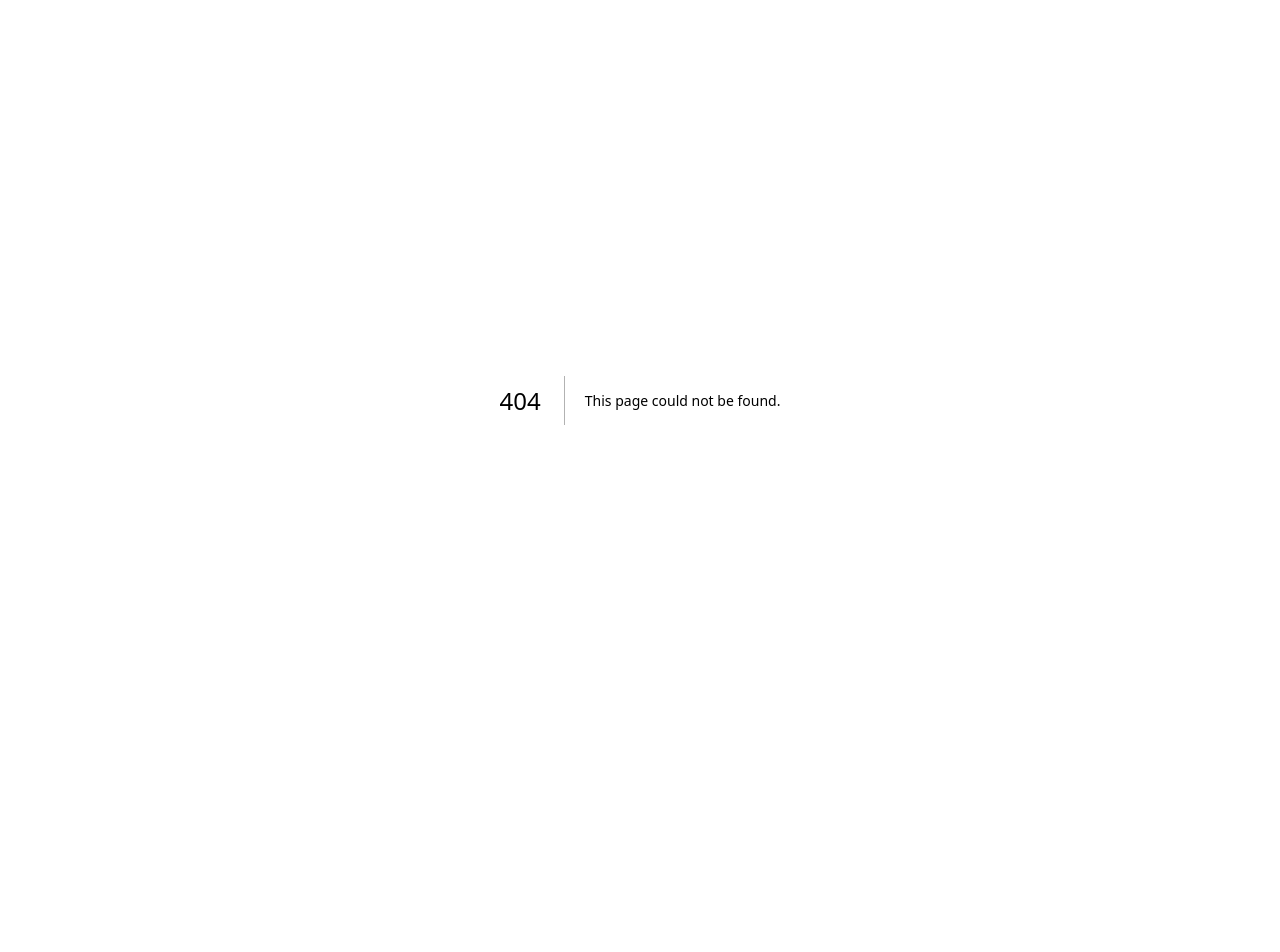
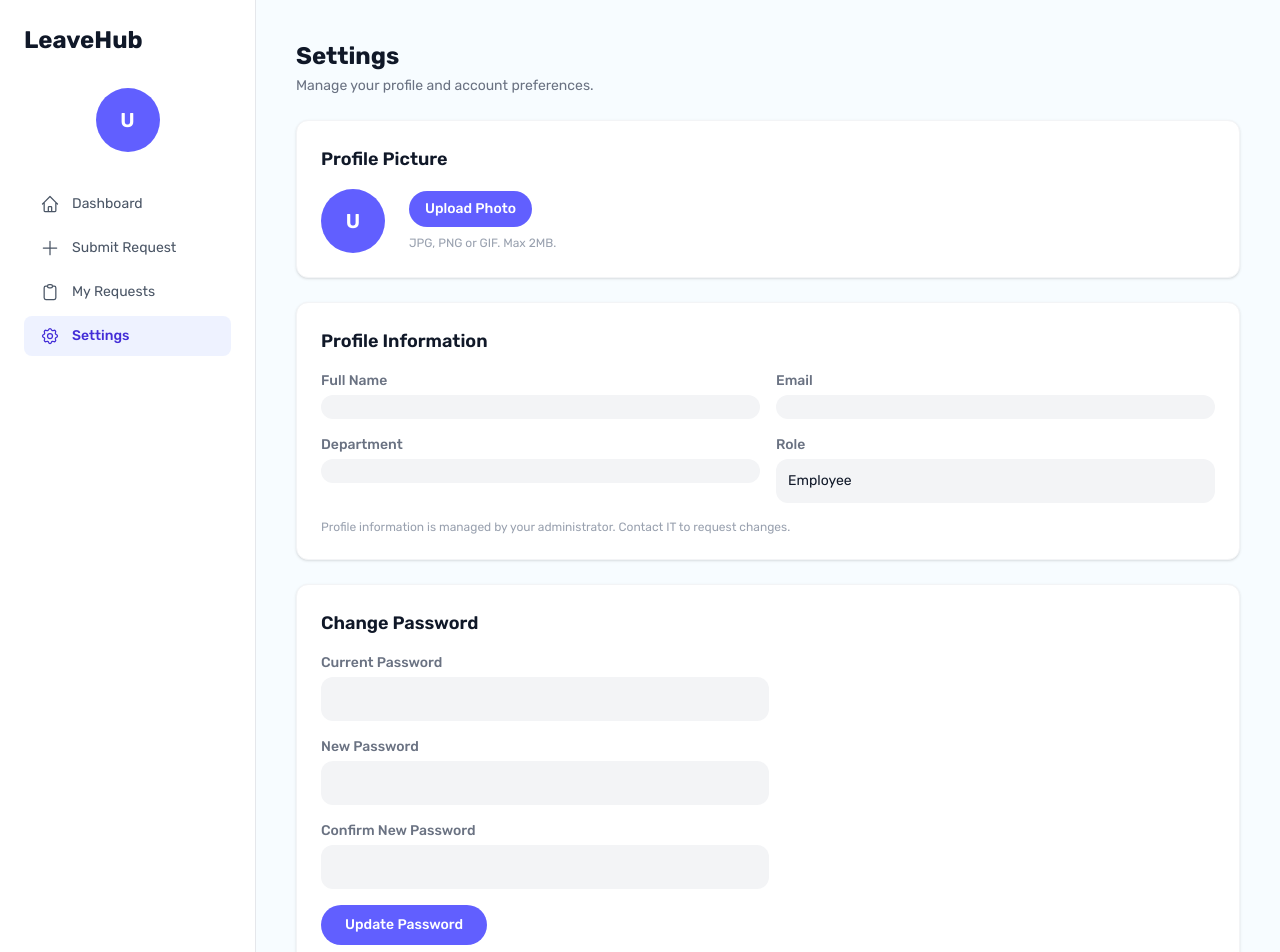
Before and after one commit to derricksjohnstone-cpu/CMSC-495-CCC, a Next.js app in the folder frontend/: page /employee/settings in a window 1280 px wide. Before the commit this address had no page. Shown: the top 952 px of the page. Before the commit the page ends 800 px from the top, so only its background shows below. Built offline with nearby package versions, Linux system fonts and the light colour scheme.

Commit message:
Add employee settings page with profile, avatar upload, and password form

```diff
--- /dev/null
+++ b/frontend/app/employee/settings/page.tsx
@@ -0,0 +1,249 @@
+"use client";
+
+import { useState, useEffect, useRef } from "react";
+import Avatar from "@/components/ui/Avatar";
+
+export default function SettingsPage() {
+  const [user, setUser] = useState({
+    name: "",
+    email: "",
+    department: "",
+    profileImage: null as string | null,
+  });
+  const [currentPassword, setCurrentPassword] = useState("");
+  const [newPassword, setNewPassword] = useState("");
+  const [confirmPassword, setConfirmPassword] = useState("");
+  const [passwordMessage, setPasswordMessage] = useState("");
+  const [imageMessage, setImageMessage] = useState("");
+  const fileInputRef = useRef<HTMLInputElement>(null);
+
+  useEffect(() => {
+    const stored = localStorage.getItem("user");
+    if (stored) {
+      const parsed = JSON.parse(stored);
+      setUser({
+        name: parsed.name,
+        email: parsed.email,
+        department: parsed.department,
+        profileImage: parsed.profileImage,
+      });
+    }
+  }, []);
+
+  const handlePasswordChange = (e: React.SyntheticEvent) => {
+    e.preventDefault();
+
+    if (newPassword !== confirmPassword) {
+      setPasswordMessage("New passwords do not match.");
+      return;
+    }
+
+    if (newPassword.length < 6) {
+      setPasswordMessage("Password must be at least 6 characters.");
+      return;
+    }
+
+    // TODO: Replace with API call when backend adds PUT /users/{id}/password
+    console.log("Password change requested:", { currentPassword, newPassword });
+    setPasswordMessage("Password change is not available yet. Backend endpoint coming soon.");
+    setCurrentPassword("");
+    setNewPassword("");
+    setConfirmPassword("");
+  };
+
+  const handleImageUpload = (e: React.ChangeEvent<HTMLInputElement>) => {
+    const file = e.target.files?.[0];
+    if (!file) return;
+
+    if (!file.type.startsWith("image/")) {
+      setImageMessage("Please select an image file.");
+      return;
+    }
+
+    if (file.size > 2 * 1024 * 1024) {
+      setImageMessage("Image must be smaller than 2MB.");
+      return;
+    }
+
+    const reader = new FileReader();
+    reader.onload = () => {
+      const base64 = reader.result as string;
+
+      // Update localStorage with the new image
+      const stored = localStorage.getItem("user");
+      if (stored) {
+        const parsed = JSON.parse(stored);
+        parsed.profileImage = base64;
+        localStorage.setItem("user", JSON.stringify(parsed));
+      }
+
+      setUser((prev) => ({ ...prev, profileImage: base64 }));
+      setImageMessage("Profile picture updated! Refresh to see changes in the sidebar.");
+    };
+    reader.readAsDataURL(file);
+  };
+
+  const handleRemoveImage = () => {
+    const stored = localStorage.getItem("user");
+    if (stored) {
+      const parsed = JSON.parse(stored);
+      parsed.profileImage = null;
+      localStorage.setItem("user", JSON.stringify(parsed));
+    }
+
+    setUser((prev) => ({ ...prev, profileImage: null }));
+    setImageMessage("Profile picture removed.");
+  };
+
+  return (
+    <div>
+      <div className="mb-6">
+        <h2 className="text-2xl font-bold text-gray-900">Settings</h2>
+        <p className="text-sm text-gray-500 mt-1">
+          Manage your profile and account preferences.
+        </p>
+      </div>
+
+      <div className="space-y-6">
+
+        {/* Profile Picture */}
+        <div className="bg-white rounded-xl p-6 border border-gray-100 shadow-sm">
+          <h3 className="text-lg font-semibold text-gray-900 mb-4">Profile Picture</h3>
+          <div className="flex items-center gap-6">
+            <Avatar name={user.name || "User"} profileImage={user.profileImage} size="lg" />
+            <div className="space-y-2">
+              <div className="flex gap-2">
+                <button
+                  type="button"
+                  onClick={() => fileInputRef.current?.click()}
+                  className="px-4 py-2 rounded-full bg-indigo-500 text-white text-sm font-medium hover:bg-indigo-600 transition-colors"
+                >
+                  Upload Photo
+                </button>
+                {user.profileImage && (
+                  <button
+                    type="button"
+                    onClick={handleRemoveImage}
+                    className="px-4 py-2 rounded-full border border-gray-300 text-gray-600 text-sm font-medium hover:bg-gray-50 transition-colors"
+                  >
+                    Remove
+                  </button>
+                )}
+              </div>
+              <p className="text-xs text-gray-400">JPG, PNG or GIF. Max 2MB.</p>
+            </div>
+            <input
+              ref={fileInputRef}
+              type="file"
+              accept="image/*"
+              onChange={handleImageUpload}
+              className="hidden"
+            />
+          </div>
+          {imageMessage && (
+            <p className="text-sm text-indigo-600 mt-3">{imageMessage}</p>
+          )}
+        </div>
+
+        {/* Profile Info */}
+        <div className="bg-white rounded-xl p-6 border border-gray-100 shadow-sm">
+          <h3 className="text-lg font-semibold text-gray-900 mb-4">Profile Information</h3>
+          <div className="grid grid-cols-1 sm:grid-cols-2 gap-4">
+            <div>
+              <label className="block text-sm font-medium text-gray-500 mb-1">Full Name</label>
+              <p className="bg-gray-100 text-gray-900 p-3 rounded-xl text-sm">{user.name}</p>
+            </div>
+            <div>
+              <label className="block text-sm font-medium text-gray-500 mb-1">Email</label>
+              <p className="bg-gray-100 text-gray-900 p-3 rounded-xl text-sm">{user.email}</p>
+            </div>
+            <div>
+              <label className="block text-sm font-medium text-gray-500 mb-1">Department</label>
+              <p className="bg-gray-100 text-gray-900 p-3 rounded-xl text-sm">{user.department}</p>
+            </div>
+            <div>
+              <label className="block text-sm font-medium text-gray-500 mb-1">Role</label>
+              <p className="bg-gray-100 text-gray-900 p-3 rounded-xl text-sm">Employee</p>
+            </div>
+          </div>
+          <p className="text-xs text-gray-400 mt-4">
+            Profile information is managed by your administrator. Contact IT to request changes.
+          </p>
+        </div>
+
+        {/* Change Password */}
+        <div className="bg-white rounded-xl p-6 border border-gray-100 shadow-sm">
+          <h3 className="text-lg font-semibold text-gray-900 mb-4">Change Password</h3>
+          <form onSubmit={handlePasswordChange} className="space-y-4 max-w-md">
+            <div>
+              <label className="block text-sm font-medium text-gray-500 mb-1">
+                Current Password
+              </label>
+              <input
+                type="password"
+                className="w-full bg-gray-100 text-gray-900 p-3 rounded-xl text-sm focus:outline-none focus:ring-2 focus:ring-indigo-300"
+                value={currentPassword}
+                onChange={(e) => setCurrentPassword(e.target.value)}
+                required
+              />
+            </div>
+            <div>
+              <label className="block text-sm font-medium text-gray-500 mb-1">
+                New Password
+              </label>
+              <input
+                type="password"
+                className="w-full bg-gray-100 text-gray-900 p-3 rounded-xl text-sm focus:outline-none focus:ring-2 focus:ring-indigo-300"
+                value={newPassword}
+                onChange={(e) => setNewPassword(e.target.value)}
+                required
+              />
+            </div>
+            <div>
+              <label className="block text-sm font-medium text-gray-500 mb-1">
+                Confirm New Password
+              </label>
+              <input
+                type="password"
+                className="w-full bg-gray-100 text-gray-900 p-3 rounded-xl text-sm focus:outline-none focus:ring-2 focus:ring-indigo-300"
+                value={confirmPassword}
+                onChange={(e) => setConfirmPassword(e.target.value)}
+                required
+              />
+            </div>
+            {passwordMessage && (
+              <p className={`text-sm ${passwordMessage.includes("not") || passwordMessage.includes("must") ? "text-red-500" : "text-indigo-600"}`}>
+                {passwordMessage}
+              </p>
+            )}
+            <button
+              type="submit"
+              className="px-6 py-2.5 rounded-full bg-indigo-500 text-white text-sm font-medium hover:bg-indigo-600 transition-colors"
+            >
+              Update Password
+            </button>
+          </form>
+        </div>
+
+        {/* Logout */}
+        <div className="bg-white rounded-xl p-6 border border-gray-100 shadow-sm">
+          <h3 className="text-lg font-semibold text-gray-900 mb-2">Logout</h3>
+          <p className="text-sm text-gray-500 mb-4">
+            Sign out of your account on this device.
+          </p>
+          <button
+            type="button"
+            onClick={() => {
+              localStorage.removeItem("user");
+              window.location.href = "/login";
+            }}
+            className="px-6 py-2.5 rounded-full border border-red-300 text-red-600 text-sm font-medium hover:bg-red-50 transition-colors"
+          >
+            Sign Out
+          </button>
+        </div>
+
+      </div>
+    </div>
+  );
+}
--- a/frontend/components/layout/Sidebar.tsx
+++ b/frontend/components/layout/Sidebar.tsx
@@ -47,7 +47,7 @@ export default function Sidebar({ role }: SidebarProps) {
   return (
     <aside className="w-64 border-r border-gray-200 min-h-screen p-6 bg-white hidden md:block">
       <div className="mb-8">
-        <h1 className="text-xl font-bold text-gray-900">LeaveHub</h1>
+        <h1 className="text-2xl font-bold text-gray-900">LeaveHub</h1>
       </div>
 
       <div className="mb-8 text-center">
```
